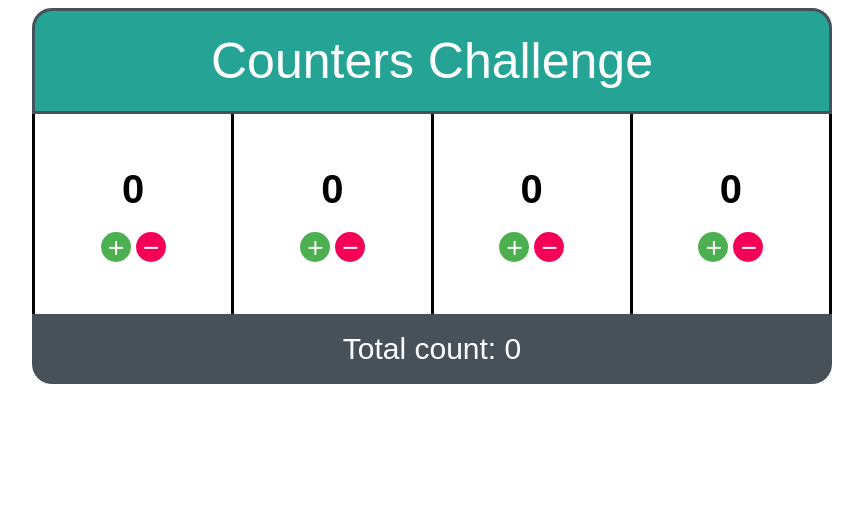
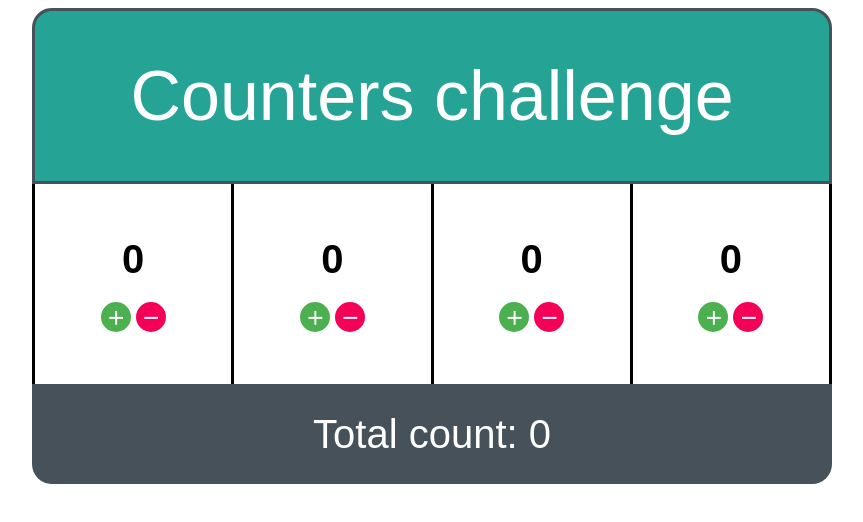
Before and after one commit to medslt/counters, a React (Create React App) app: page / in a window 1280 px wide. Shown: the top 522 px of the page, without its empty margins (208-1071 px from the left). Built offline with nearby package versions, Linux system fonts and the light colour scheme.

Commit message:
improve style

```diff
--- a/src/components/App.module.css
+++ b/src/components/App.module.css
@@ -19,8 +19,8 @@
     border: #46515a solid 3px;
     color: white;
     background-color: #25a496;
-    height: 100px;
-    font-size: 50px;
+    height: 170px;
+    font-size: 70px;
  }
 
  .total {
@@ -28,8 +28,8 @@
     justify-content: center;
     align-items: center;
     background-color: #46515a;
-    height: 70px;
+    height: 100px;
     color: white;
-    font-size: 30px;
+    font-size: 40px;
     border-radius: 0 0 20px 20px;
  }
--- a/src/components/App.tsx
+++ b/src/components/App.tsx
@@ -51,7 +51,7 @@ const App = () => {
   return (
     <div className={style.main}>
       <div className={style.head}>
-        Counters Challenge
+        Counters challenge
       </div>
       <div className={style.counters}>
         {counters.map((counter) => (
```
